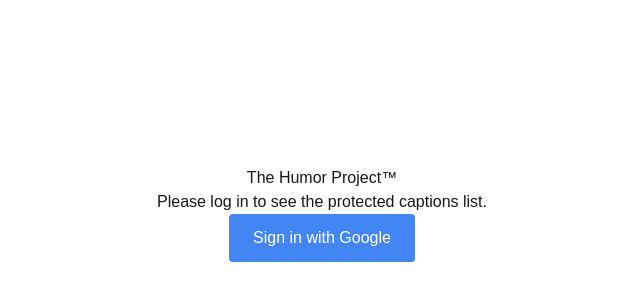
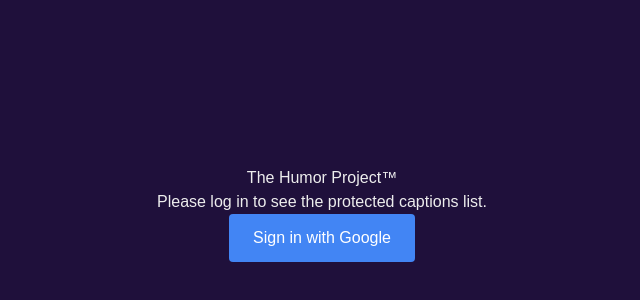
Before and after one commit to md16-hub/hello-vercel, a Next.js app: page /login in a window 1280 px wide. Shown: the part 186-486 px from the top of the page, without its empty margins (318-958 px from the left). Built offline with nearby package versions, Linux system fonts and the light colour scheme; no server answers.

Commit message:
change captions to white and transparant background to purple..

```diff
--- a/app/globals.css
+++ b/app/globals.css
@@ -1,8 +1,8 @@
 @import "tailwindcss";
 
 :root {
-  --background: #ffffff;
-  --foreground: #171717;
+  --background: #1f103b;
+  --foreground: #ededed;
 }
 
 @theme inline {
```
